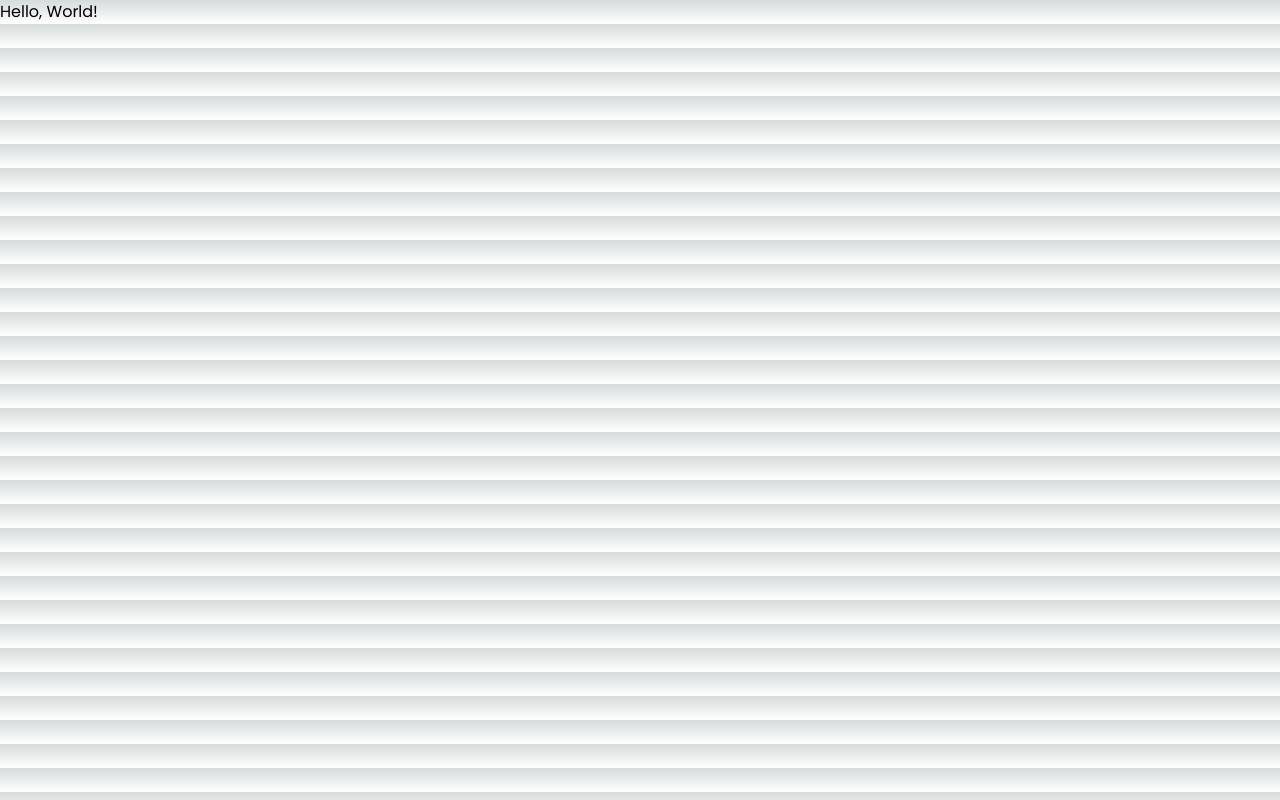
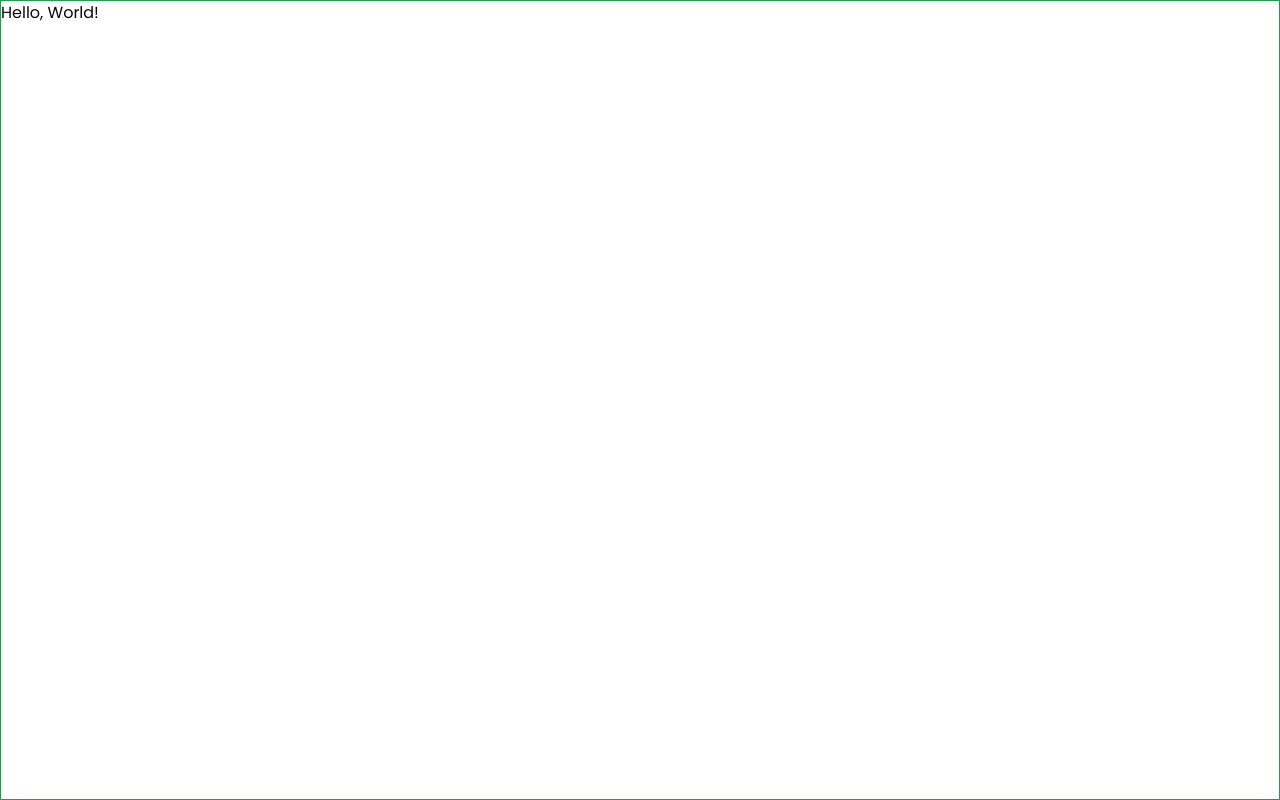
Before and after one commit to sidsurakanti/markdown-editor, a Next.js app: page / in a window 1280 px wide. Built offline with nearby package versions, Linux system fonts and the light colour scheme.

Commit message:
build: added shadcn/ui

```diff
--- a/app/layout.tsx
+++ b/app/layout.tsx
@@ -4,8 +4,8 @@
 import "@/styles/globals.css";
 
 export const metadata: Metadata = {
-  title: "markdown editor",
-  description: "A markdown editor",
+	title: "Title",
+	description: "Description",
 };
 
 export default function RootLayout({
@@ -15,7 +15,9 @@
 }>) {
 	return (
 		<html lang="en">
-      <body className={cn(poppins.className, "antialiased")}>{children}</body>
+			<body className={cn(poppins.className, "h-screen w-full antialiased")}>
+				{children}
+			</body>
 		</html>
 	);
 }
--- a/app/page.tsx
+++ b/app/page.tsx
@@ -1,3 +1,7 @@
 export default function Home() {
-	return <main>Hello, World!</main>;
+	return (
+		<main>
+			<p>Hello, World!</p>
+		</main>
+	);
 }
--- a/lib/utils.ts
+++ b/lib/utils.ts
@@ -1,4 +1,6 @@
-import { type ClassValue, clsx } from "clsx";
-import { twMerge } from "tailwind-merge";
+import { type ClassValue, clsx } from "clsx"
+import { twMerge } from "tailwind-merge"
 
-export const cn = (...inputs: ClassValue[]) => twMerge(clsx(inputs));
+export function cn(...inputs: ClassValue[]) {
+  return twMerge(clsx(inputs))
+}
--- a/package.json
+++ b/package.json
@@ -9,11 +9,14 @@
     "lint": "next lint"
   },
   "dependencies": {
+    "@radix-ui/react-icons": "^1.3.0",
+    "class-variance-authority": "^0.7.0",
     "clsx": "^2.1.0",
     "next": "14.1.3",
     "react": "^18",
     "react-dom": "^18",
-    "tailwind-merge": "^2.2.1"
+    "tailwind-merge": "^2.2.1",
+    "tailwindcss-animate": "^1.0.7"
   },
   "devDependencies": {
     "@types/node": "^20",
--- a/styles/globals.css
+++ b/styles/globals.css
@@ -2,32 +2,76 @@
 @tailwind components;
 @tailwind utilities;
 
+@layer base {
 	:root {
-  --foreground-rgb: 0, 0, 0;
-  --background-start-rgb: 214, 219, 220;
-  --background-end-rgb: 255, 255, 255;
+		--background: 0 0% 100%;
+		--foreground: 0 0% 3.9%;
+
+		--card: 0 0% 100%;
+		--card-foreground: 0 0% 3.9%;
+
+		--popover: 0 0% 100%;
+		--popover-foreground: 0 0% 3.9%;
+
+		--primary: 0 0% 9%;
+		--primary-foreground: 0 0% 98%;
+
+		--secondary: 0 0% 96.1%;
+		--secondary-foreground: 0 0% 9%;
+
+		--muted: 0 0% 96.1%;
+		--muted-foreground: 0 0% 45.1%;
+
+		--accent: 0 0% 96.1%;
+		--accent-foreground: 0 0% 9%;
+
+		--destructive: 0 84.2% 60.2%;
+		--destructive-foreground: 0 0% 98%;
+
+		--border: 0 0% 89.8%;
+		--input: 0 0% 89.8%;
+		--ring: 0 0% 3.9%;
+
+		--radius: 0.5rem;
 	}
 
-@media (prefers-color-scheme: dark) {
-  :root {
-    --foreground-rgb: 255, 255, 255;
-    --background-start-rgb: 0, 0, 0;
-    --background-end-rgb: 0, 0, 0;
+	.dark {
+		--background: 0 0% 3.9%;
+		--foreground: 0 0% 98%;
+
+		--card: 0 0% 3.9%;
+		--card-foreground: 0 0% 98%;
+
+		--popover: 0 0% 3.9%;
+		--popover-foreground: 0 0% 98%;
+
+		--primary: 0 0% 98%;
+		--primary-foreground: 0 0% 9%;
+
+		--secondary: 0 0% 14.9%;
+		--secondary-foreground: 0 0% 98%;
+
+		--muted: 0 0% 14.9%;
+		--muted-foreground: 0 0% 63.9%;
+
+		--accent: 0 0% 14.9%;
+		--accent-foreground: 0 0% 98%;
+
+		--destructive: 0 62.8% 30.6%;
+		--destructive-foreground: 0 0% 98%;
+
+		--border: 0 0% 14.9%;
+		--input: 0 0% 14.9%;
+		--ring: 0 0% 83.1%;
 	}
 }
 
+@layer base {
+	* {
+		@apply border-border;
+	}
 	body {
-  color: rgb(var(--foreground-rgb));
-  background: linear-gradient(
-      to bottom,
-      transparent,
-      rgb(var(--background-end-rgb))
-    )
-    rgb(var(--background-start-rgb));
-}
-
-@layer utilities {
-  .text-balance {
-    text-wrap: balance;
+		@apply bg-background text-foreground;
+		@apply border border-green-600;
 	}
 }
--- a/tailwind.config.ts
+++ b/tailwind.config.ts
@@ -1,20 +1,80 @@
-import type { Config } from "tailwindcss";
+import type { Config } from "tailwindcss"
 
-const config: Config = {
+const config = {
+  darkMode: ["class"],
   content: [
-    "./pages/**/*.{js,ts,jsx,tsx,mdx}",
-    "./components/**/*.{js,ts,jsx,tsx,mdx}",
-    "./app/**/*.{js,ts,jsx,tsx,mdx}",
-  ],
+    './pages/**/*.{ts,tsx}',
+    './components/**/*.{ts,tsx}',
+    './app/**/*.{ts,tsx}',
+    './src/**/*.{ts,tsx}',
+	],
+  prefix: "",
   theme: {
+    container: {
+      center: true,
+      padding: "2rem",
+      screens: {
+        "2xl": "1400px",
+      },
+    },
     extend: {
-      backgroundImage: {
-        "gradient-radial": "radial-gradient(var(--tw-gradient-stops))",
-        "gradient-conic":
-          "conic-gradient(from 180deg at 50% 50%, var(--tw-gradient-stops))",
+      colors: {
+        border: "hsl(var(--border))",
+        input: "hsl(var(--input))",
+        ring: "hsl(var(--ring))",
+        background: "hsl(var(--background))",
+        foreground: "hsl(var(--foreground))",
+        primary: {
+          DEFAULT: "hsl(var(--primary))",
+          foreground: "hsl(var(--primary-foreground))",
+        },
+        secondary: {
+          DEFAULT: "hsl(var(--secondary))",
+          foreground: "hsl(var(--secondary-foreground))",
+        },
+        destructive: {
+          DEFAULT: "hsl(var(--destructive))",
+          foreground: "hsl(var(--destructive-foreground))",
+        },
+        muted: {
+          DEFAULT: "hsl(var(--muted))",
+          foreground: "hsl(var(--muted-foreground))",
+        },
+        accent: {
+          DEFAULT: "hsl(var(--accent))",
+          foreground: "hsl(var(--accent-foreground))",
+        },
+        popover: {
+          DEFAULT: "hsl(var(--popover))",
+          foreground: "hsl(var(--popover-foreground))",
+        },
+        card: {
+          DEFAULT: "hsl(var(--card))",
+          foreground: "hsl(var(--card-foreground))",
+        },
+      },
+      borderRadius: {
+        lg: "var(--radius)",
+        md: "calc(var(--radius) - 2px)",
+        sm: "calc(var(--radius) - 4px)",
+      },
+      keyframes: {
+        "accordion-down": {
+          from: { height: "0" },
+          to: { height: "var(--radix-accordion-content-height)" },
+        },
+        "accordion-up": {
+          from: { height: "var(--radix-accordion-content-height)" },
+          to: { height: "0" },
+        },
+      },
+      animation: {
+        "accordion-down": "accordion-down 0.2s ease-out",
+        "accordion-up": "accordion-up 0.2s ease-out",
       },
     },
   },
-  plugins: [],
-};
-export default config;
+  plugins: [require("tailwindcss-animate")],
+} satisfies Config
+
+export default config
```
Also changed, not shown: 1 other file (tests, documents, lock files or other folders). Lines whose indentation alone changed are shown as unchanged.
